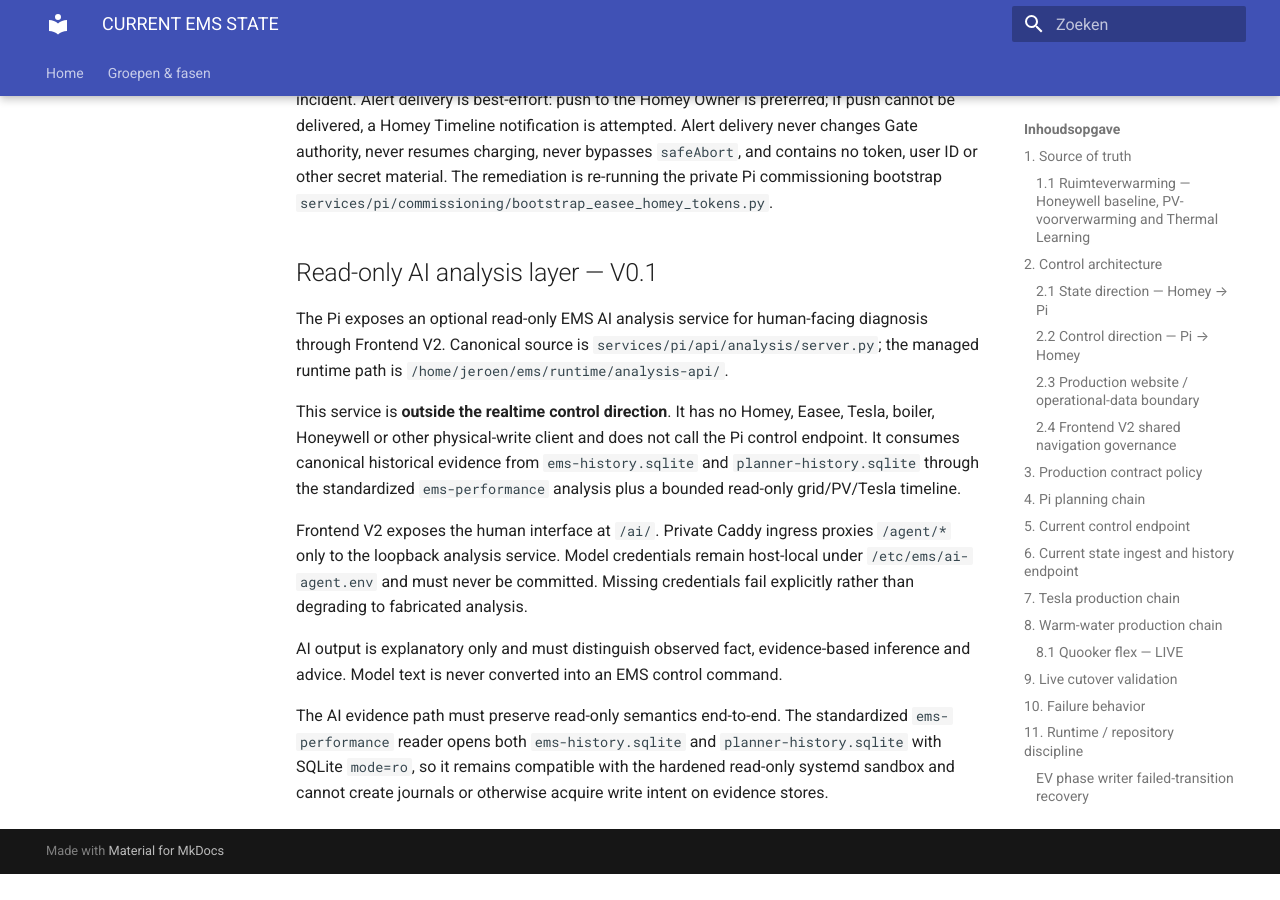
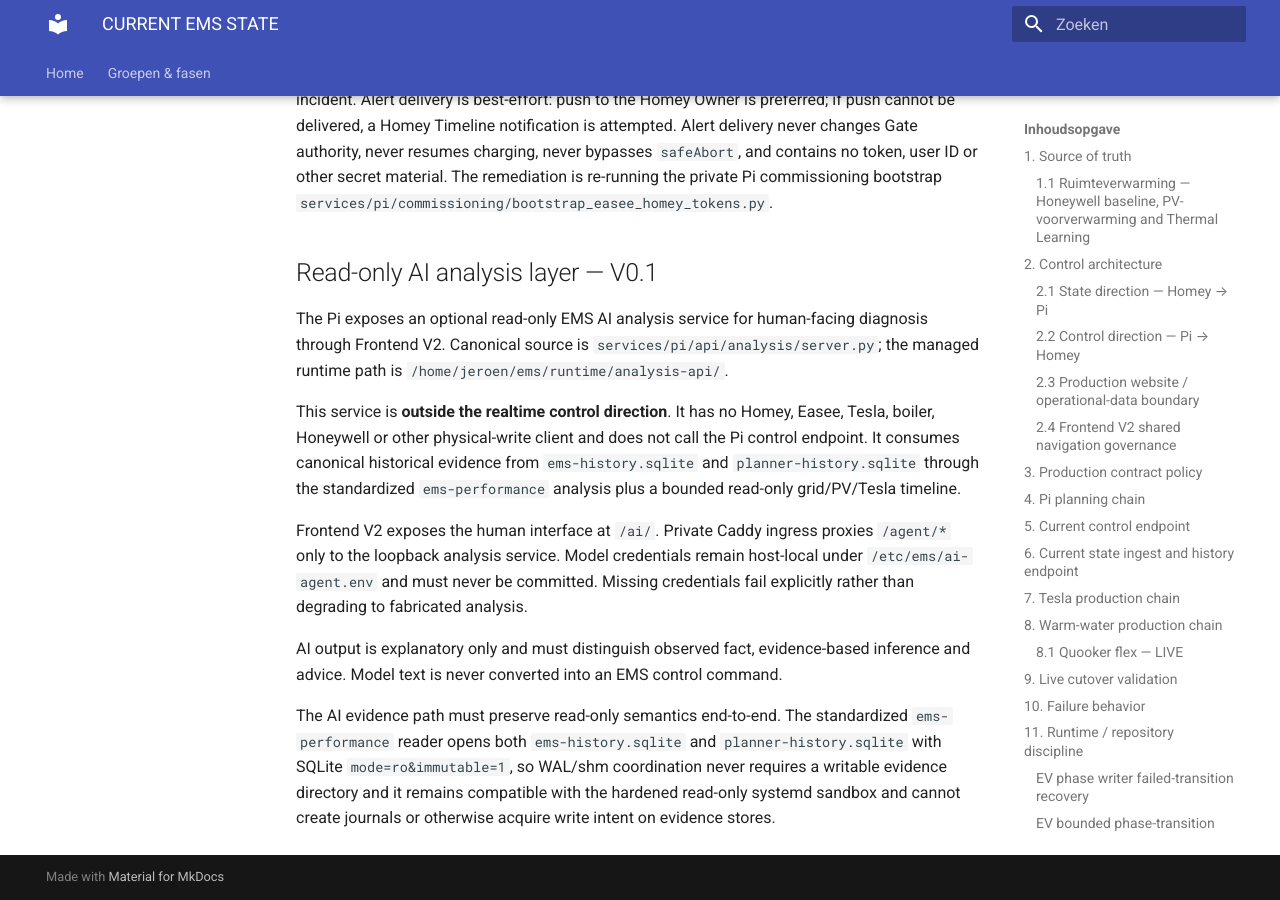
Before and after one commit to OnsKasteeltje/homey-energy-manual, an MkDocs documentation site: the page built from docs/architecture/CURRENT-EMS-STATE.md, in a window 1280 px wide and 900 px high, scrolled down 22463 px. Built offline with MkDocs 1.6.1 and Material for MkDocs 9.7.7, drawn with Linux system fonts in a browser that asks for light colours; before the commit the page ends 23337 px from its top, so only the background shows below that.

Commit message:
docs(ai): document immutable SQLite evidence access

```diff
--- a/docs/architecture/CURRENT-EMS-STATE.md
+++ b/docs/architecture/CURRENT-EMS-STATE.md
@@ -414,5 +414,5 @@
 
 The AI evidence path must preserve read-only semantics end-to-end. The standardized
 `ems-performance` reader opens both `ems-history.sqlite` and `planner-history.sqlite`
-with SQLite `mode=ro`, so it remains compatible with the hardened read-only systemd
+with SQLite `mode=ro&immutable=1`, so WAL/shm coordination never requires a writable evidence directory and it remains compatible with the hardened read-only systemd
 sandbox and cannot create journals or otherwise acquire write intent on evidence stores.
```
